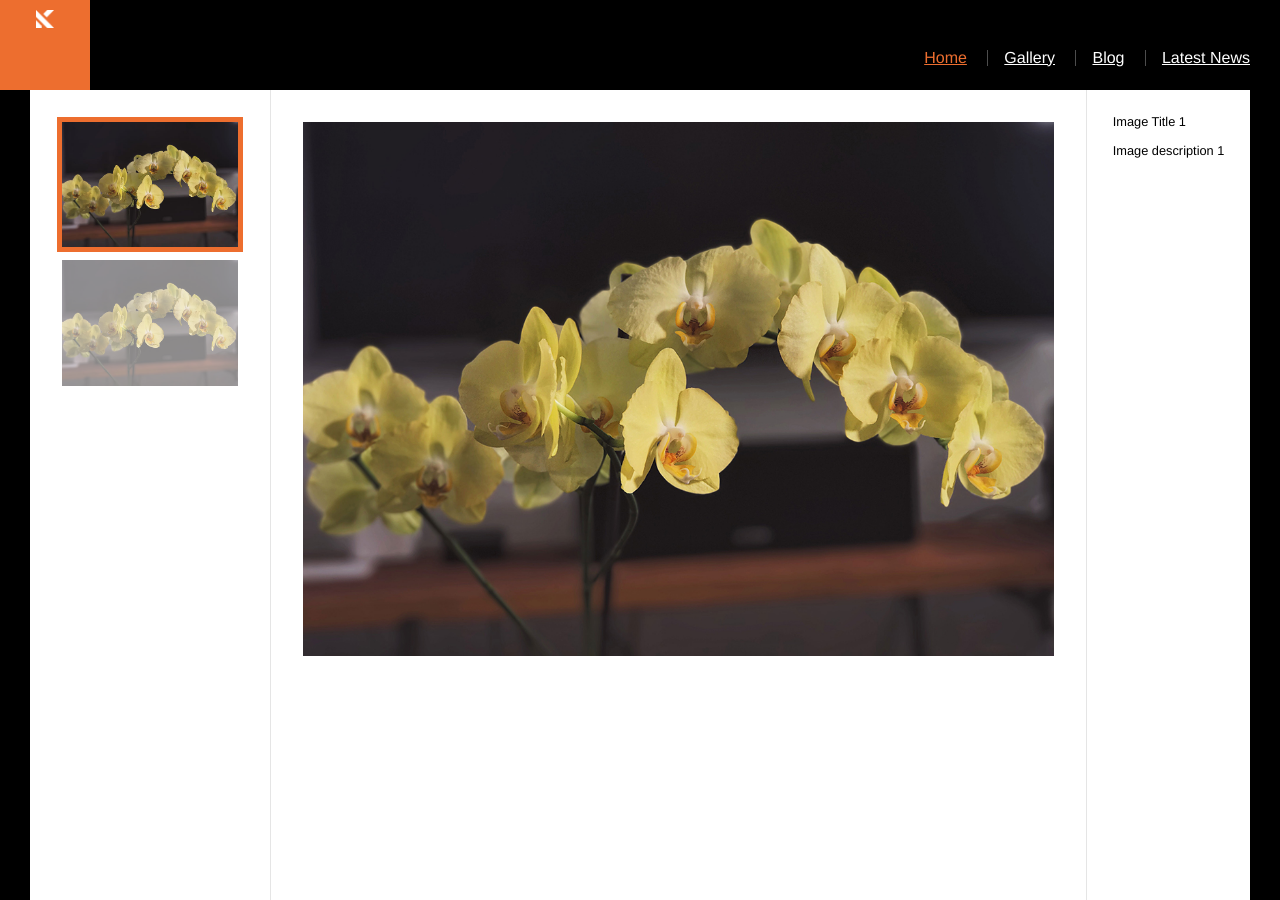
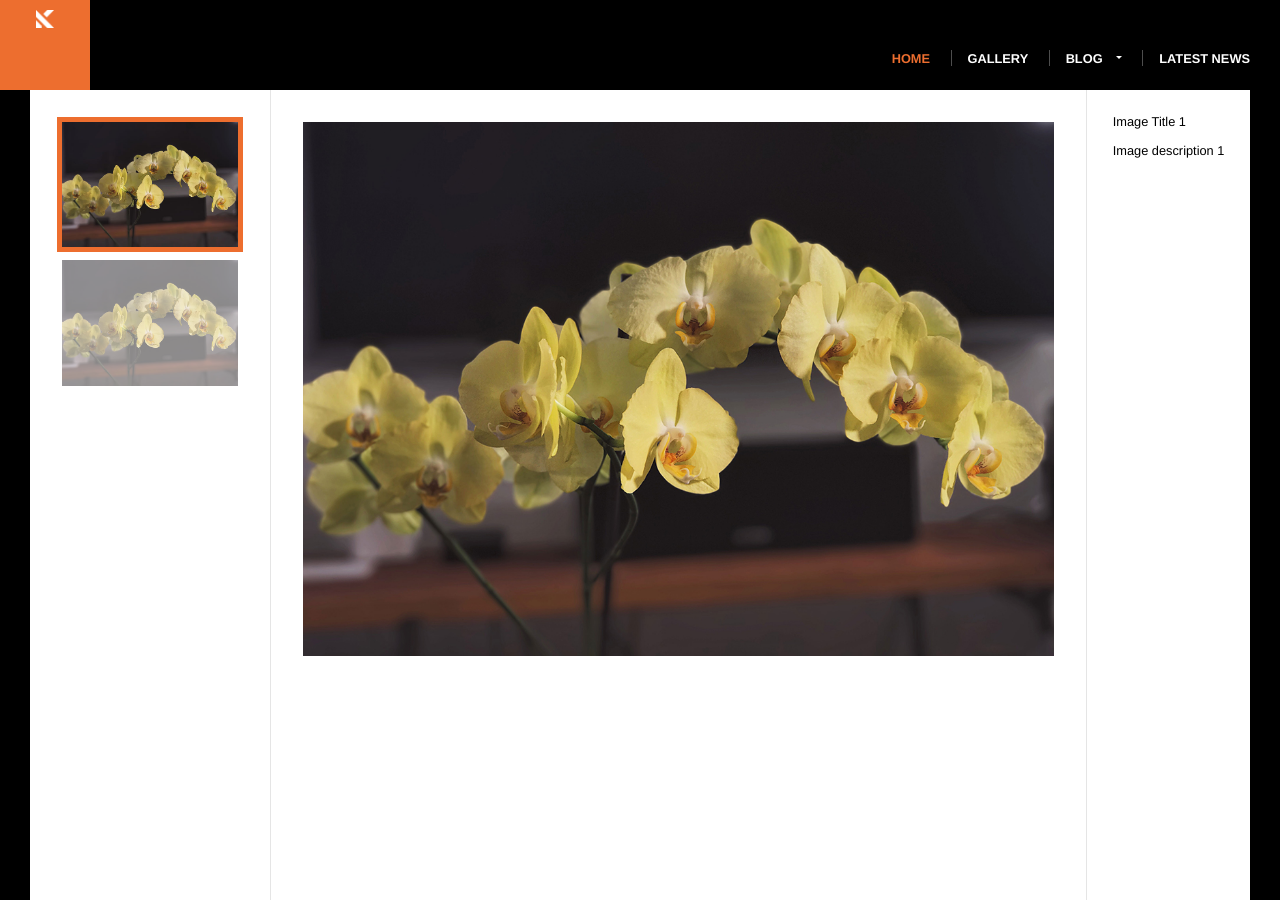
Before and after one commit to alexkatzen/LE, a Jekyll site: the page built from gallery/index.html, in a window 1280 px wide and 900 px high. Built offline with Jekyll 4.4.1, drawn with Linux system fonts in a browser that asks for light colours; nearby versions of some CDN libraries; library files that are not in the unit come from our copies.

Commit message:
Add dropdown menu to header and footer

```diff
--- a/_includes/header.html
+++ b/_includes/header.html
@@ -1,6 +1,6 @@
 <header class="header">
   <nav>
-    <ul class="header-nav">
+    <ul class="header-nav nav-links">
       {% include nav-links.html %}
     </ul>
   </nav>
--- a/_includes/nav-links.html
+++ b/_includes/nav-links.html
@@ -1,4 +1,20 @@
 <li><a href="{{site.baseurl}}/">Home</a></li>
 <li><a href="{{site.baseurl}}/gallery">Gallery</a></li>
-<li><a href="{{site.baseurl}}/blog">Blog</a></li>
+<li class="dropdown">
+  <!-- Blog index link -->
+  <a class="drop-trigger" href="{{site.baseurl}}/blog">Blog</a>
+  <!-- e.g. a non-clickable link as the drop trigger -->
+  <!-- <span class="drop-trigger">Blog</span> -->
+
+  <!-- Dropdown menu ul -->
+  <ul class="drop-menu">
+    <li>Recent Posts</li>
+
+    <!-- Liquid to loop through recent posts and generate list items for the dropdown -->
+    {% for post in site.posts limit:5 %}
+      <li><a href="{{site.baseurl}}{{ post.url }}">{{post.title}}</a></li>
+    {% endfor %}
+
+  </ul>
+</li>
 <li><a href="{{site.baseurl}}{{site.posts.first.url}}">Latest News</a></li>
--- a/css/main.css
+++ b/css/main.css
@@ -158,6 +158,121 @@
 }
 .header-nav > li:first-child a:hover {
   color: #fff;
+}
+
+.header-nav a,
+.drop-trigger {
+  color: #fff;
+}
+.nav-links a,
+.drop-trigger {
+  font-size: 0.8rem;
+  font-weight: bold;
+  text-decoration: none;
+  text-transform: uppercase;
+}
+
+/* DROPDOWN STYLES */
+.dropdown {
+  position: relative;
+}
+.dropdown:hover .drop-menu {
+  display: block;
+}
+.dropdown:hover .drop-trigger:after {
+  border-color: #ed6e2f transparent transparent;
+}
+.drop-trigger {
+  display: inline-block;
+  padding-right: 1.5em;
+  position: relative;
+}
+.drop-trigger:after {
+  border: 0.3em solid;
+  border-color: #fff transparent transparent;
+  content: "";
+  height: 0;
+  position: absolute;
+  right: 0;
+  top: 0.3em;
+  width: 0;
+}
+.drop-menu {
+  box-shadow: 0 0 10px 0 rgba(0,0,0,0.2);
+  display: none;
+  list-style: none;
+  padding: 1em 0 0;
+  position: absolute;
+  right: 0;
+  z-index: 9;
+}
+.drop-menu:before {
+  border: 0.6em solid;
+  border-color: transparent transparent white;
+  content: "";
+  height: 0;
+  position: absolute;
+  right: 1em;
+  top: -0.1em;
+  width: 0;
+}
+.drop-menu li {
+  background-color: #fff;
+}
+.drop-menu li ~ li {
+  border-top: 1px dotted rgba(0,0,0,0.1)
+}
+.drop-menu li:first-child {
+  border-radius: 5px 5px 0 0;
+  color: #999;
+  font-size: 0.5em;
+  padding: 1em 1em 0.25em;
+  text-align: right;
+  text-transform: uppercase;
+}
+.drop-menu li:last-child {
+  border-radius: 0 0 5px 5px;
+}
+.drop-menu a {
+  color: #333;
+  display: block;
+  font-weight: normal;
+  padding: 0.5em 2em 0.5em 1em;
+  text-align: left;
+  text-transform: none;
+  white-space: nowrap;
+}
+.drop-menu a:hover {
+  background-color: rgba(0,0,0,0.1);
+  color: #333;
+}
+
+/* FOOTER DROP-MENU */
+
+.footer-nav .drop-menu li {
+  display: block;
+  margin: 0;
+  border: 0;
+}
+.footer-nav .drop-menu li a{
+  color: #333;
+}
+
+.footer-nav .drop-menu {
+  transform: translateY(-122%);
+}
+.footer-nav .drop-menu:before {
+  visibility: hidden;
+}
+.footer-nav .drop-menu:after {
+  border: 0.6em solid;
+  border-color: white transparent transparent;
+  content: "";
+  height: 0;
+  position: absolute;
+  right: 1em;
+  width: 0;
+  bottom: -18px;
 }
 
 /* FOOTER STYLES */
```
Also changed, not shown: 7 other files.
